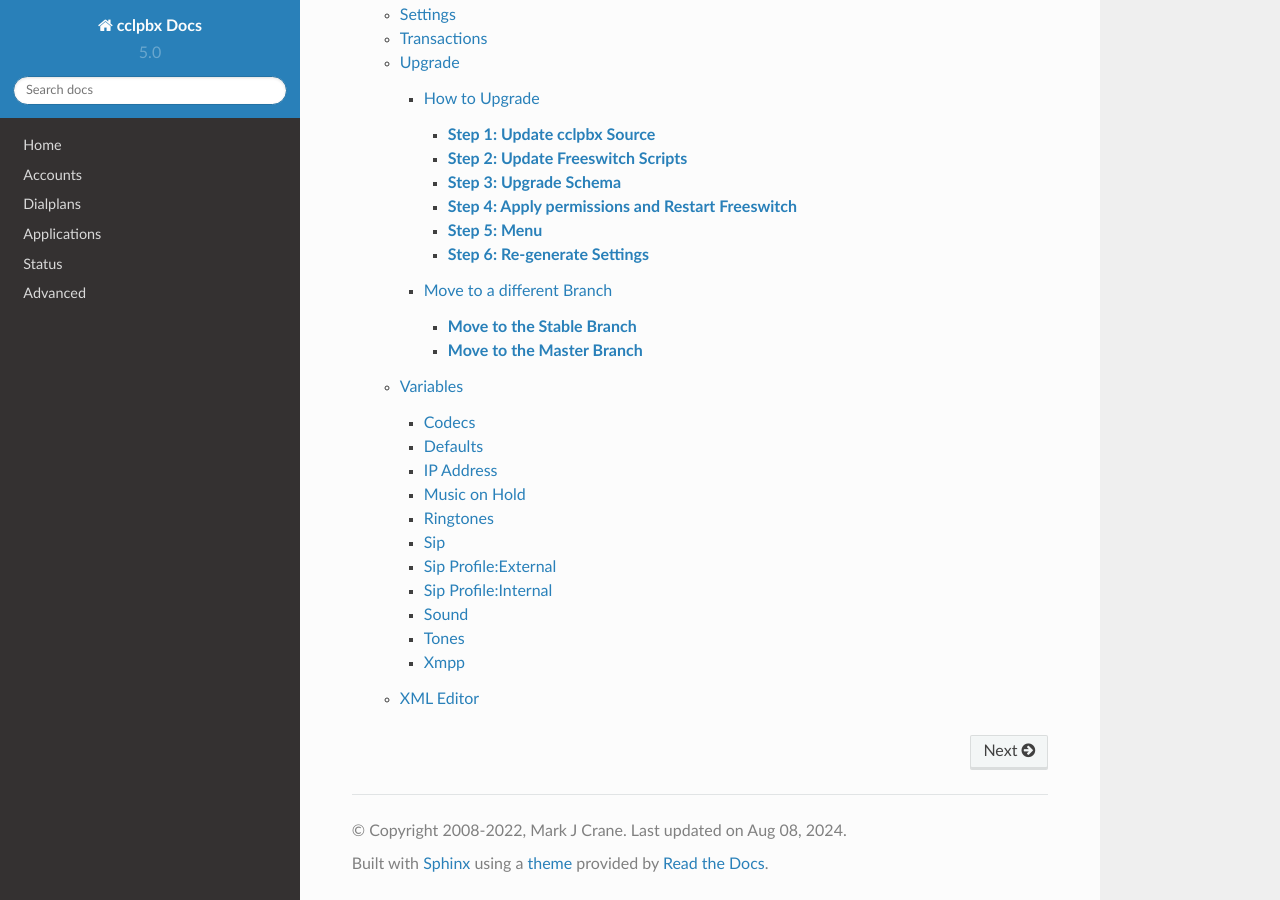
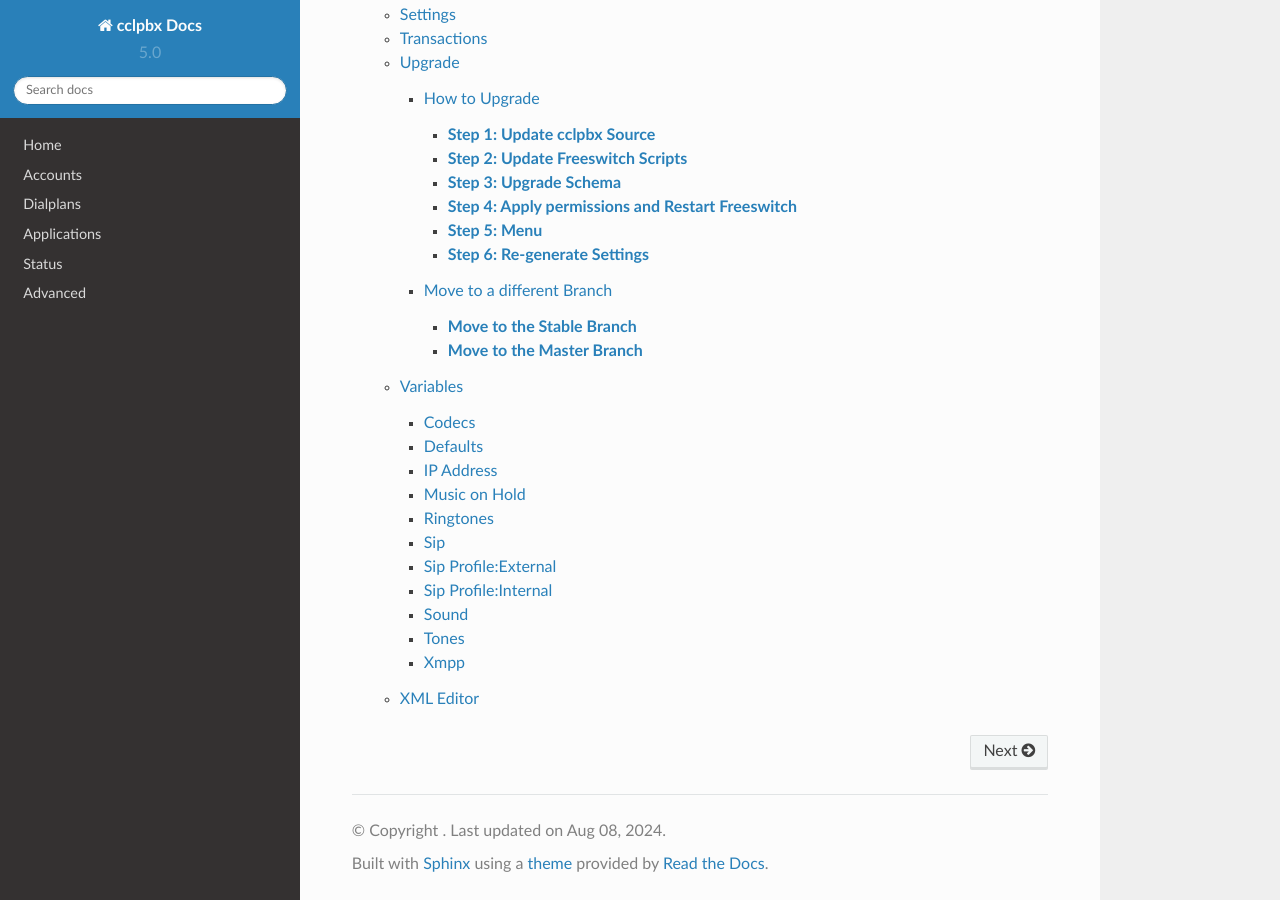
Before and after one commit to telcobright/CCL_PBX_SOP, a Sphinx documentation site: the page built from source/index.rst, in a window 1280 px wide and 900 px high, scrolled down 9148 px. Built offline with Sphinx 7.4.7 and the Read the Docs theme 2.0.0, drawn with Linux system fonts in a browser that asks for light colours; pages that are not in the unit, such as notebooks, are missing from menus.

Commit message:
Copyright

```diff
--- a/source/conf.py
+++ b/source/conf.py
@@ -101,7 +101,7 @@ def pygments_monkeypatch_style(mod_name, cls):
 
 # General information about the project.
 project = u'cclpbx Docs'
-copyright = u'2008-2022, Mark J Crane'
+# copyright = u'2008-2022, Mark J Crane'
 
 # The version info for the project you're documenting, acts as replacement for
 # |version| and |release|, also used in various other places throughout the
```
